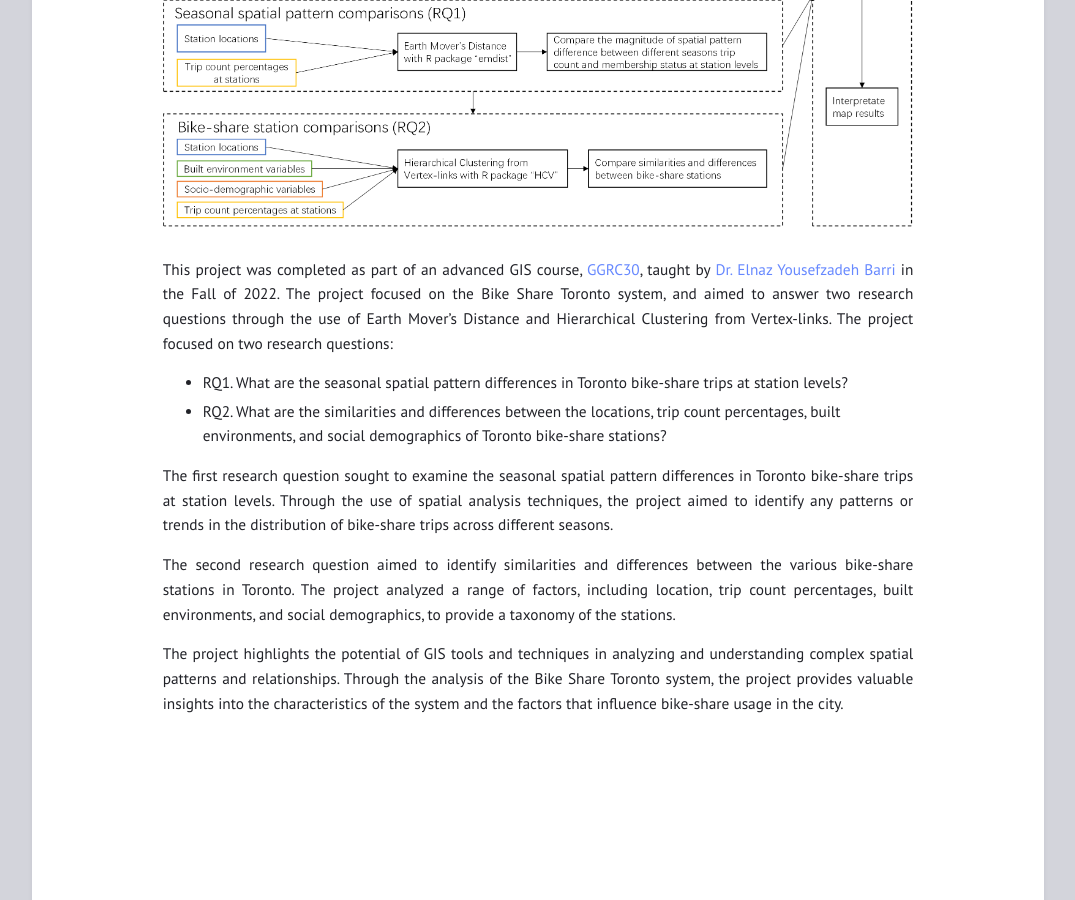
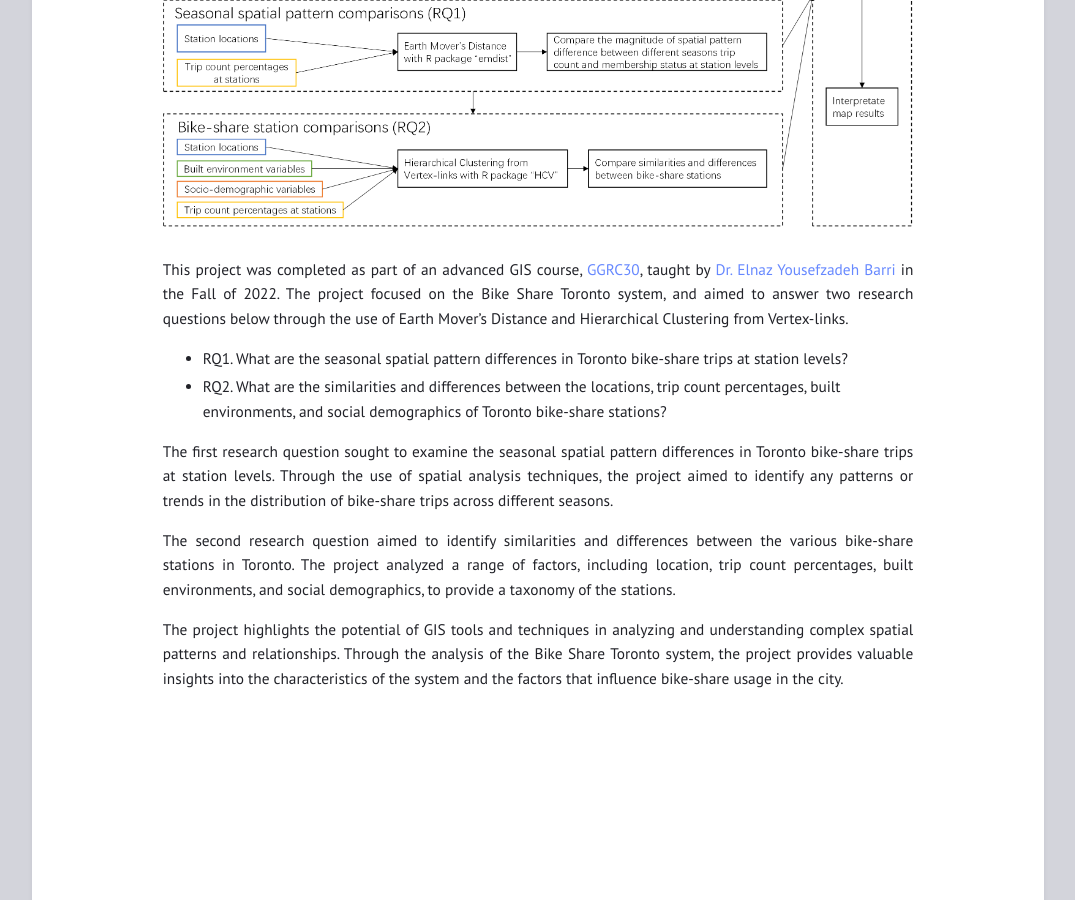
Before and after one commit to zehuiyin/personal_website_jekyll, a Jekyll site: the page built from _posts/2022-12-13-Spatial-patterns-of-seasonal-ridership,-built-enviroument-and-social-demographics:-A-taxonomy-of-Bike-Share-Toronto-stations.md, in a window 1280 px wide and 900 px high, scrolled down 499 px. Shown: the whole window, without its empty margins (102-1177 px from the left). Built offline with Jekyll 4.4.1, drawn with Linux system fonts in a browser that asks for light colours.

Commit message:
Update 2022-12-13-Spatial-patterns-of-seasonal-ridership,-built-enviroument-and-social-demographics:-A-taxonomy-of-Bike-Share-Toronto-stations.md

```diff
--- a/_posts/2022-12-13-Spatial-patterns-of-seasonal-ridership,-built-enviroument-and-social-demographics:-A-taxonomy-of-Bike-Share-Toronto-stations.md
+++ b/_posts/2022-12-13-Spatial-patterns-of-seasonal-ridership,-built-enviroument-and-social-demographics:-A-taxonomy-of-Bike-Share-Toronto-stations.md
@@ -6,7 +6,7 @@ layout: post
 
 ![master/images/GGRC30_workflow_chart.png](https://zehuiyin.github.io/images/GGRC30_workflow_chart.png)
 
-This project was completed as part of an advanced GIS course, [GGRC30](https://utsc.calendar.utoronto.ca/course/ggrc30h3), taught by [Dr. Elnaz Yousefzadeh Barri](https://elnazyousefzadeh.com/) in the Fall of 2022. The project focused on the Bike Share Toronto system, and aimed to answer two research questions through the use of Earth Mover's Distance and Hierarchical Clustering from Vertex-links. The project focused on two research questions:
+This project was completed as part of an advanced GIS course, [GGRC30](https://utsc.calendar.utoronto.ca/course/ggrc30h3), taught by [Dr. Elnaz Yousefzadeh Barri](https://elnazyousefzadeh.com/) in the Fall of 2022. The project focused on the Bike Share Toronto system, and aimed to answer two research questions below through the use of Earth Mover's Distance and Hierarchical Clustering from Vertex-links.
 -	RQ1. What are the seasonal spatial pattern differences in Toronto bike-share trips at station levels?
 -	RQ2. What are the similarities and differences between the locations, trip count percentages, built environments, and social demographics of Toronto bike-share stations?
 <!-- readmore -->
```
